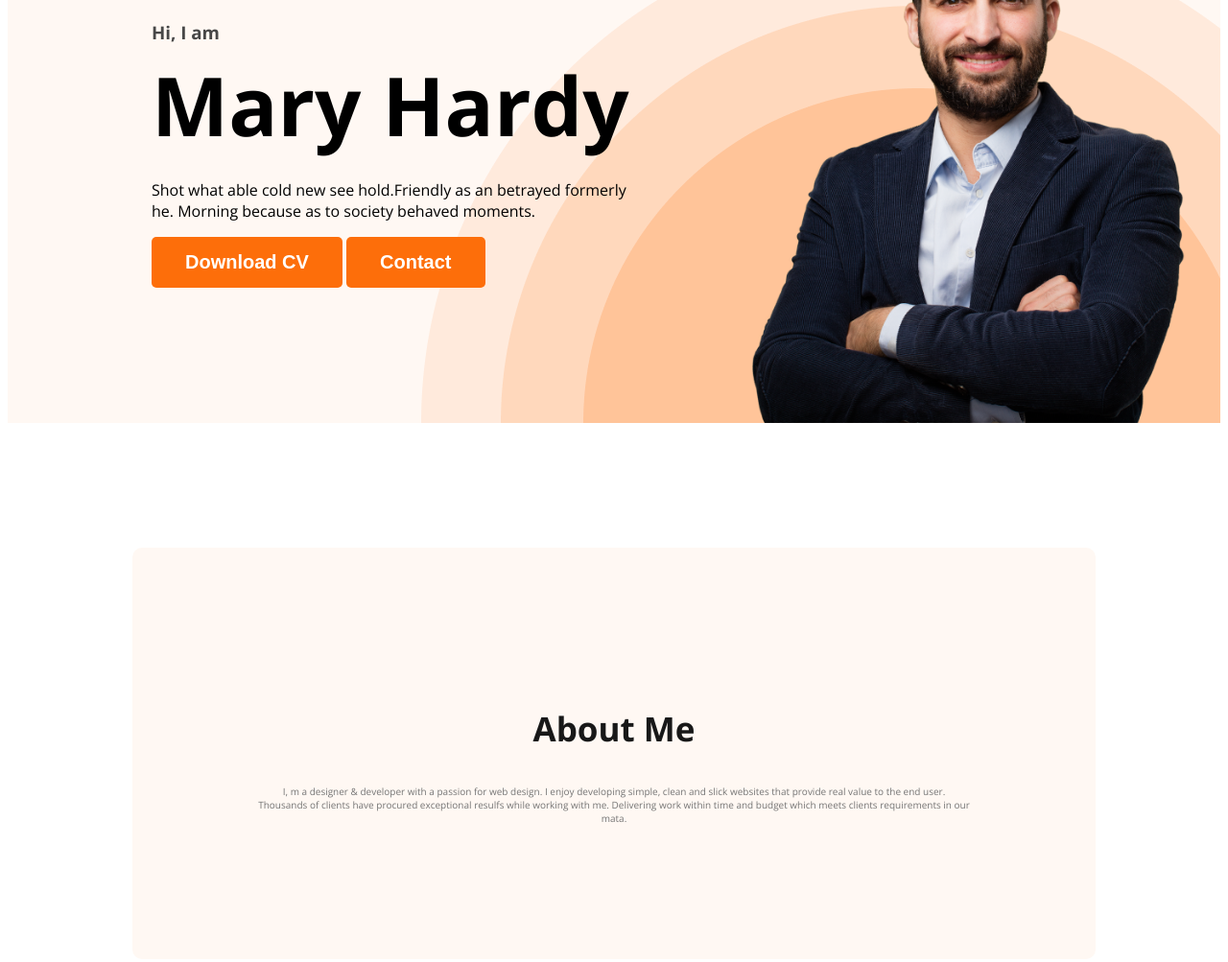
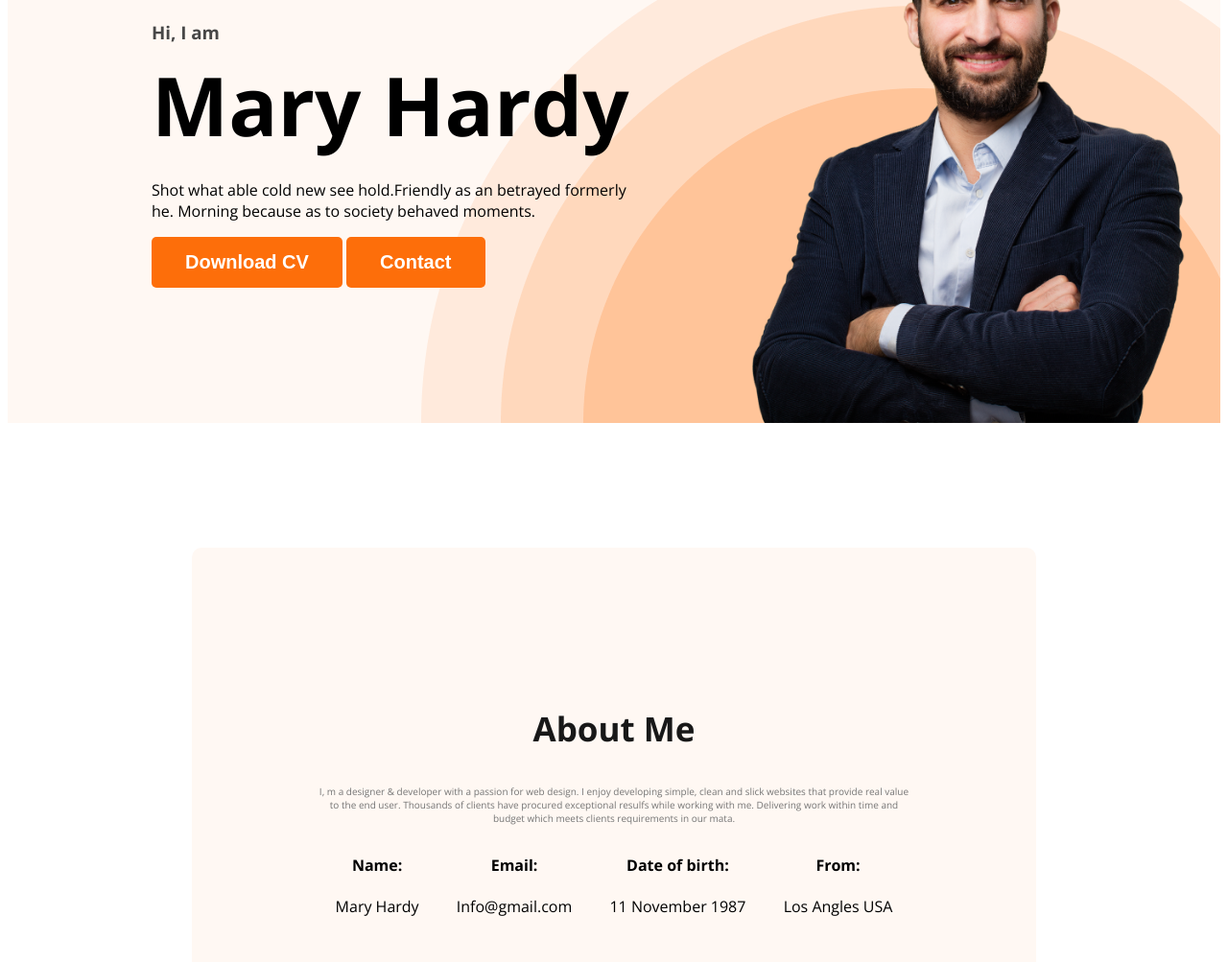
Before and after one commit to ROKEYAKHATUN/Developer_Portfolio, a plain HTML site: page index.html in a window 1280 px wide. Shown: the part 327-1330 px from the top of the page at 96% size. Drawn offline with nearby package versions, Linux system fonts and the light colour scheme.

Commit message:
about info added

```diff
--- a/index.html
+++ b/index.html
@@ -26,19 +26,49 @@
         <div class="banner-content">
           <h3 class="banner-greeting">Hi, I am</h3>
           <h1 class="banner-title">Mary Hardy</h1>
-          <p class="banner-discription">Shot what able cold new see hold.Friendly as an betrayed formerly he. Morning because as to society behaved moments.</p>
+          <p class="banner-discription">
+            Shot what able cold new see hold.Friendly as an betrayed formerly
+            he. Morning because as to society behaved moments.
+          </p>
           <button class="btn-primary">Download CV</button>
           <button class="btn-primary">Contact</button>
         </div>
-        <img class="profile-picture"src="images/hardy.png">
+        <img class="profile-picture" src="images/hardy.png" />
       </div>
     </header>
 
     <main>
       <section class="about">
         <h3 class="section-title">About Me</h3>
-        <p class="section-description">I, m a designer & developer with a passion for web design. I enjoy developing simple, clean and slick websites that provide real value to the end user. Thousands of clients have procured exceptional resulfs while working with me. Delivering work within time and budget which meets clients requirements in our mata.</p>
+        <p class="section-description">
+          I, m a designer & developer with a passion for web design. I enjoy
+          developing simple, clean and slick websites that provide real value to
+          the end user. Thousands of clients have procured exceptional resulfs
+          while working with me. Delivering work within time and budget which
+          meets clients requirements in our mata.
+        </p>
+
+        <div class="about-info-container">
+          <div class="about-info">
+            <h4 class="info-title">Name:</h4>
+            <p class="info-description">Mary Hardy</p>
+          </div>
+          <div class="about-info">
+            <h4 class="info-title">Email:</h4>
+            <p class="info-description">Info@gmail.com</p>
+          </div>
+          <div class="about-info">
+            <h4 class="info-title">Date of birth:</h4>
+            <p class="info-description">11 November 1987</p>
+          </div>
+          <div class="about-info">
+            <h4 class="info-title">From:</h4>
+            <p class="info-description">Los Angles USA</p>
+          </div>
+        </div>
       </section>
+
+
     </main>
     <footer></footer>
   </body>
--- a/styles/portfolio.css
+++ b/styles/portfolio.css
@@ -89,6 +89,12 @@ max-width: 500px;
   margin-top: 5px;
   margin-bottom: 20px;
 }
+
+/*main section styles*/
+main{
+  max-width: 1140px;
+  margin: 0 auto;
+}
 .banner-discription{
   margin-top: 0;
 }
@@ -102,3 +108,11 @@ max-width: 500px;
   margin: 130px ;
 
 }
+.about-info-container{
+  display: flex;
+  justify-content: space-around;
+
+}
+.about-info{
+  text-align: center;
+}
```
